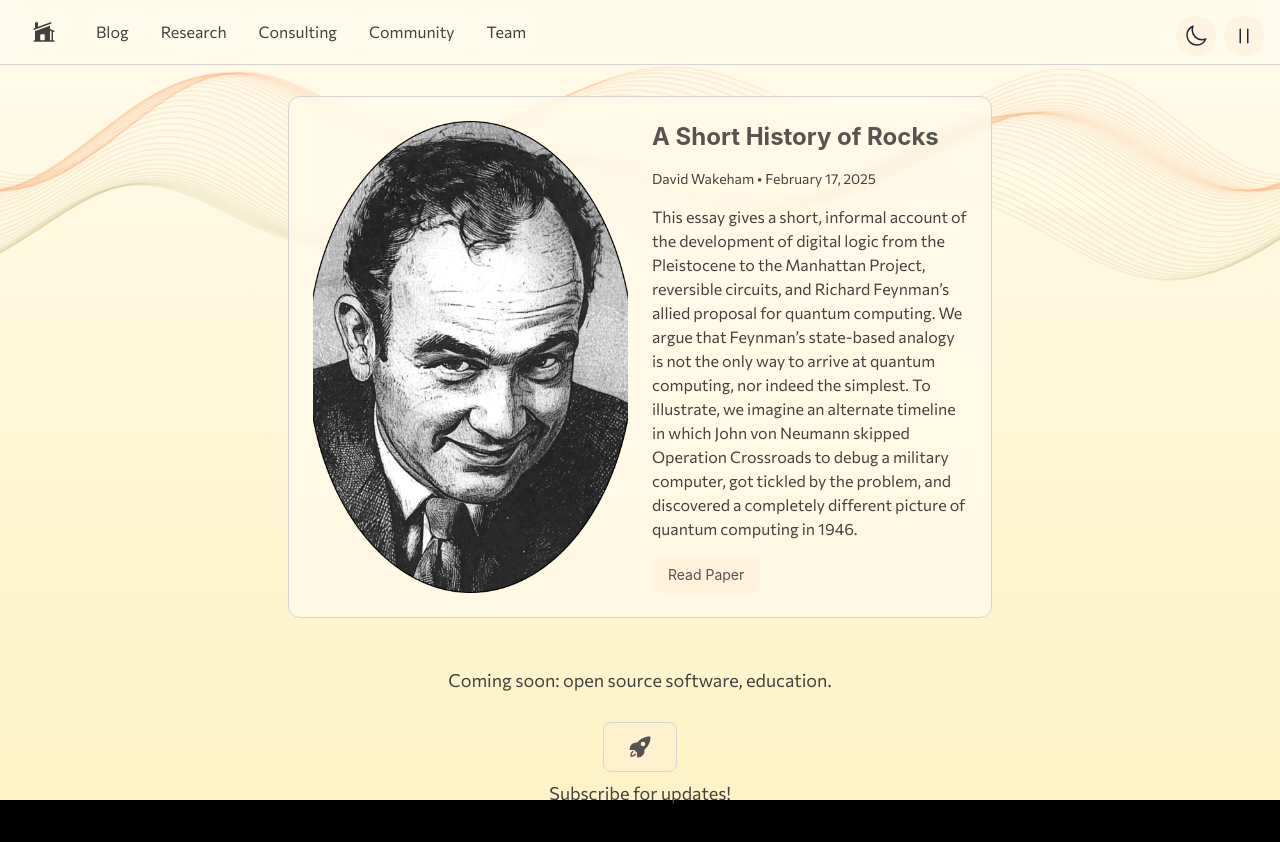
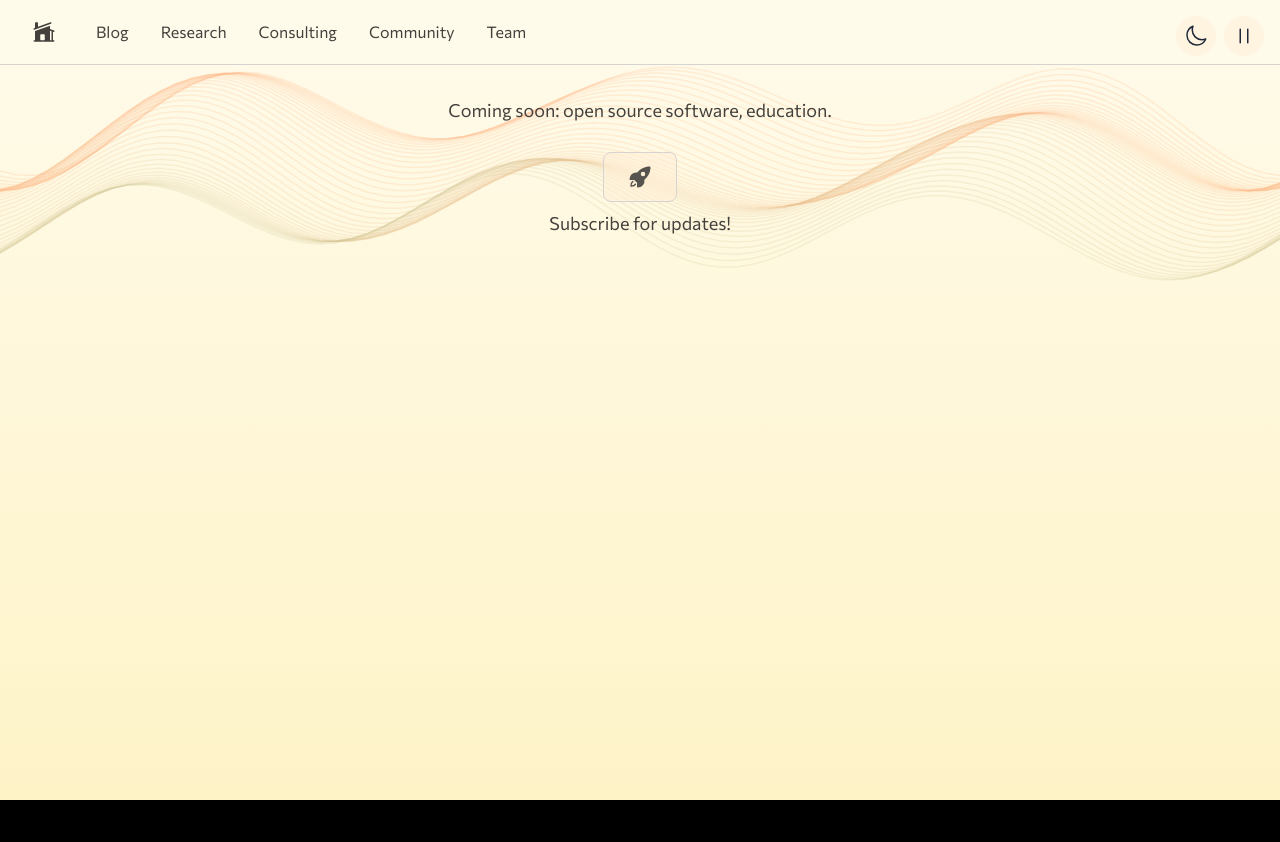
Before and after one commit to torsor-io/torsor-io, a React (Create React App) app: page /#/community in a window 1280 px wide. Shown: the top 842 px of the page. After the commit the page ends 800 px from the top, so only its background shows below. Built offline with nearby package versions, Linux system fonts and the light colour scheme; the HTML template or start-up script is replaced by a standard one.

Commit message:
Update index.js

```diff
--- a/src/components/CommunityPage/index.js
+++ b/src/components/CommunityPage/index.js
@@ -46,48 +46,7 @@ const BlogPage = ({ isDark, setIsDark, waveState, setWaveState }) => {
           animate={{ opacity: 1, y: 0 }}
           transition={{ duration: 0.6 }}
           className="space-y-12"
-          >
-
-            {/* Paper Showcase */}
-            <motion.div
-              initial={{ opacity: 0, y: 20 }}
-              animate={{ opacity: 1, y: 0 }}
-              transition={{ duration: 0.8, delay: 0.2 }}
-              className={`rounded-xl p-6 border ${borderColor} ${headerBg} backdrop-blur-sm`}
-            >
-              <div className="grid md:grid-cols-2 gap-6">
-                {/* Paper Image */}
-                <div className="aspect-auto rounded-lg overflow-hidden">
-                  <img
-                    src="/assets/rocks/johnny.png"
-                    alt="Paper visualization"
-                    className="w-full h-full object-cover"
-                  />
-                </div>
-
-                {/* Paper Details */}
-                <div className="space-y-4">
-                  <h2 className={`text-2xl font-bold ${textColor}`}>
-          A Short History of Rocks
-      </h2>
-                  <p className={`${subtleText} text-sm`}>
-          David Wakeham • February 17, 2025
-                  </p>
-                  <p className={`${subtleText}`}>
-                    This essay gives a short, informal account of the development of digital logic from the Pleistocene to the Manhattan Project, reversible circuits, and Richard Feynman’s allied proposal for quantum computing. We argue that Feynman’s state-based analogy is not the only way to arrive at quantum computing, nor indeed the simplest. To illustrate, we imagine an alternate timeline in which John von Neumann skipped Operation Crossroads to debug a military computer, got tickled by the problem, and discovered a completely different picture of quantum computing in 1946.
-                  </p>
-                  <div className="flex space-x-4">
-
-                      <a href="/assets/rocks/rocks.pdf"
-                      className={`${buttonBg} ${textColor} px-4 py-2 rounded-lg transition-colors text-sm`}
-                    >
-                      Read Paper
-                    </a>
-                  </div>
-                </div>
-              </div>
-            </motion.div>
-
+        >
           <div className={`text-lg text-center ${subtleText}`}>
 	  <p>Coming soon: open source software, education.</p><br/>
 	  <a
```
